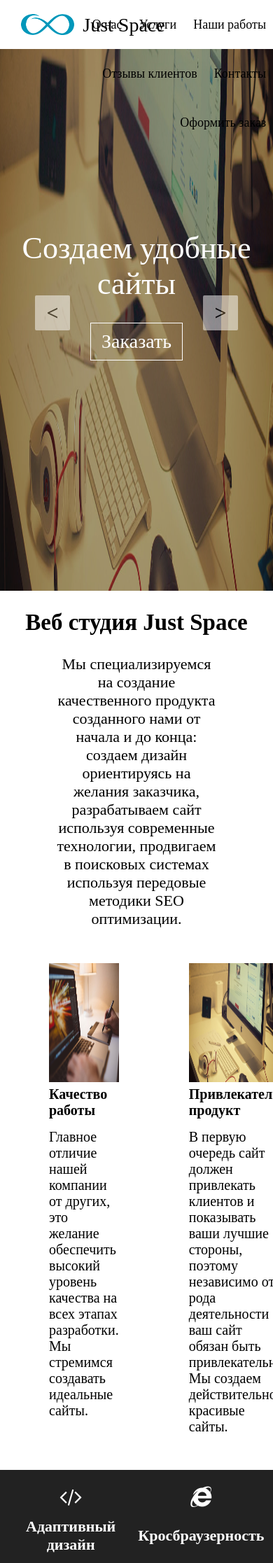
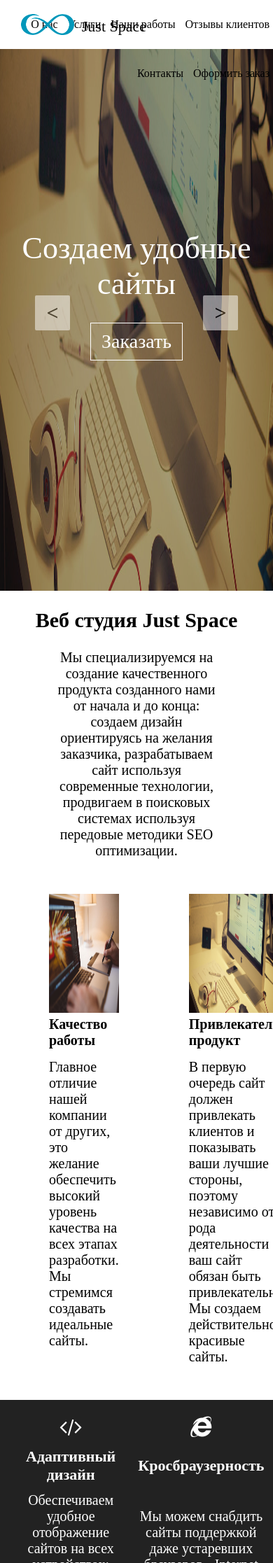
Before and after one commit to AkpoFlash/just-space.v4, a PHP site: page / in a window 390 px wide. Shown: the top 2233 px of the page at 70% size. Run offline with PHP 8.4, Linux system fonts and the light colour scheme; data that the repository does not hold is empty.

Commit message:
Add viewport for mobile.

```diff
--- a/css/style.css
+++ b/css/style.css
@@ -9,7 +9,7 @@ header {
   position: relative;
   background-image: url(../img/slider.jpg);
   background-size: 300% 100%;
-  background-position: center;
+  background-position: center center;
   background-repeat: no-repeat;
   background-attachment: fixed;
   transition: all 1s ease-in-out;
@@ -786,3 +786,79 @@ footer .contacts span {
     font-size: 18px;
   }
 }
+@media (max-width: 950px) {
+  article {
+    font-size: 20px;
+  }
+  header nav li a {
+    font-size: 16px;
+    padding: 0 5px 0;
+  }
+  header .logo {
+    font-size: 22px;
+  }
+  header .text {
+    font-size: 44px;
+  }
+  header .text a {
+    font-size: 28px;
+  }
+  .abouts .about img {
+    height: 170px;
+  }
+  .abouts .about .promo .promo-title {
+    font-size: 20px;
+  }
+  .abouts .about .promo .promo-text {
+    font-size: 20px;
+  }
+  .develops {
+    height: 200px;
+    font-size: 20px;
+  }
+  .develops tr:first-child {
+    font-size: 30px;
+  }
+  .develops tr:nth-child(2) {
+    font-size: 22px;
+  }
+  .services .service .promo {
+    height: 350px;
+  }
+  .services .service .promo .promo-title {
+    font-size: 28px;
+  }
+  .services .service .promo .promo-text a {
+    font-size: 22px;
+  }
+  .video .promo .skills .skill-1 {
+    width: 250px;
+    right: 0%;
+  }
+  .video .promo .skills .skill-2 {
+    width: 250px;
+    right: 0%;
+  }
+  .video .promo .skills .skill-3 {
+    width: 250px;
+    right: 0%;
+  }
+  .portfolio .slider {
+    height: 420px;
+  }
+  .portfolio .slide img {
+    top: 22px;
+  }
+  .counting {
+    font-size: 24px;
+  }
+  .reviews {
+    height: 400px;
+  }
+  .reviews .review {
+    font-size: 20px;
+  }
+  .reviews .review .signature {
+    font-size: 18px;
+  }
+}
--- a/css/style.less
+++ b/css/style.less
@@ -12,6 +12,9 @@
 @text5: 22px;
 @text6: 20px;
 @text7: 18px;
+@text8: 16px;
+@text9: 14px;
+@text10: 12px;
 
 body{
 	position: relative;
@@ -25,7 +28,7 @@ header{
 	position: relative;
 	background-image: url(../img/slider.jpg);
 	background-size: 300% 100%;
-	background-position: center;
+	background-position: center center;
 	background-repeat: no-repeat;
 	background-attachment: fixed;
 	transition: all 1s ease-in-out;
@@ -860,5 +863,118 @@ footer{
       }
     }
   }
+}
 
+@media(max-width: 950px) {
+  article{
+	font-size: @text6;
+  }
+
+  header{
+	nav{
+	  li{
+		a{
+		  font-size: @text8;
+		  padding: 0 5px 0;
+		}
+	  }
+	}
+	.logo{
+	  font-size: @text5;
+	}
+	.text{
+	  font-size: @text0;
+	  a{
+		font-size: @text3;
+	  }
+	}
+  }
+
+  .abouts{
+	.about{
+	  img{
+		height: 170px;
+	  }
+	  .promo{
+		.promo-title{
+		  font-size: @text6;
+		}
+		.promo-text{
+		  font-size: @text6;
+		}
+	  }
+	}
+  }
+  .develops{
+	height: 200px;
+	font-size: @text6;
+	tr{
+	  &:first-child{
+		font-size: @text2;
+	  }
+	  &:nth-child(2){
+		font-size: @text5;
+	  }
+	}
+  }
+
+  .services{
+	.service{
+	  .promo{
+		height: 350px;
+		.promo-title{
+		  font-size: @text3;
+		}
+		.promo-text{
+		  a{
+			font-size: @text5;
+		  }
+		}
+	  }
+	}
+  }
+
+  .video{
+	.promo{
+	  .skills{
+		.skill-1{
+		  width: 250px;
+		  right: 0%;
+		}
+		.skill-2{
+		  width: 250px;
+		  right: 0%;
+		}
+		.skill-3{
+		  width: 250px;
+		  right: 0%;
+		}
+	  }
+	}
+  }
+
+  .portfolio {
+	.slider {
+	  height: 420px;
+	}
+	.slide{
+	  img{
+		top: 22px;
+	  }
+	}
+  }
+
+  .counting{
+	font-size: @text4;
+  }
+
+  .reviews{
+	height: 400px;
+	.review{
+	  font-size: @text6;
+	  .signature{
+		font-size: @text7;
+	  }
+	}
+  }
 }
--- a/index.php
+++ b/index.php
@@ -6,6 +6,7 @@
 <html lang="ru">
 <head>
 	<meta charset="UTF-8">
+	<meta name="viewport" content="width=device-width, initial-scale=1.0">
 	<title>Мы создаем сайты | Just Space</title>
     <!--
         !Preload styles!
```
